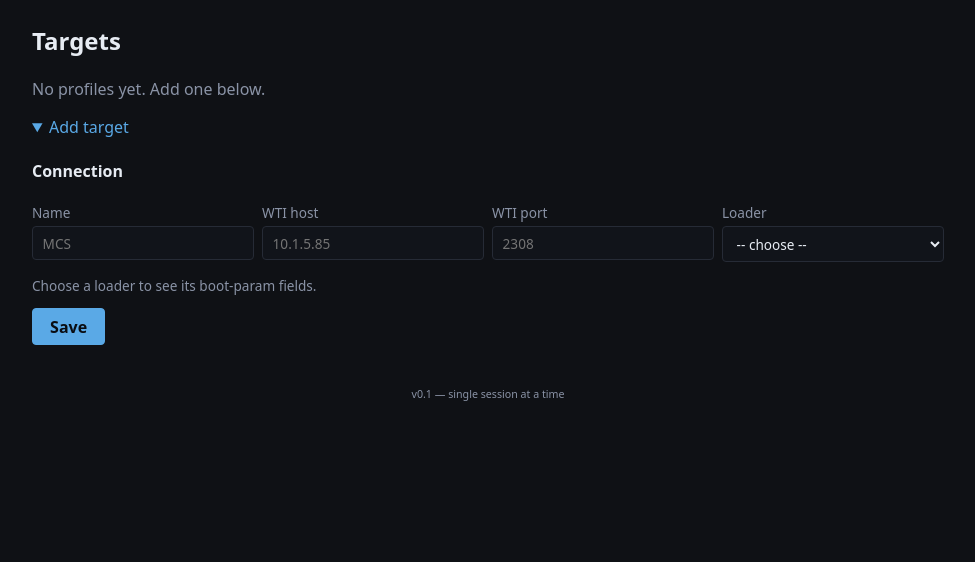
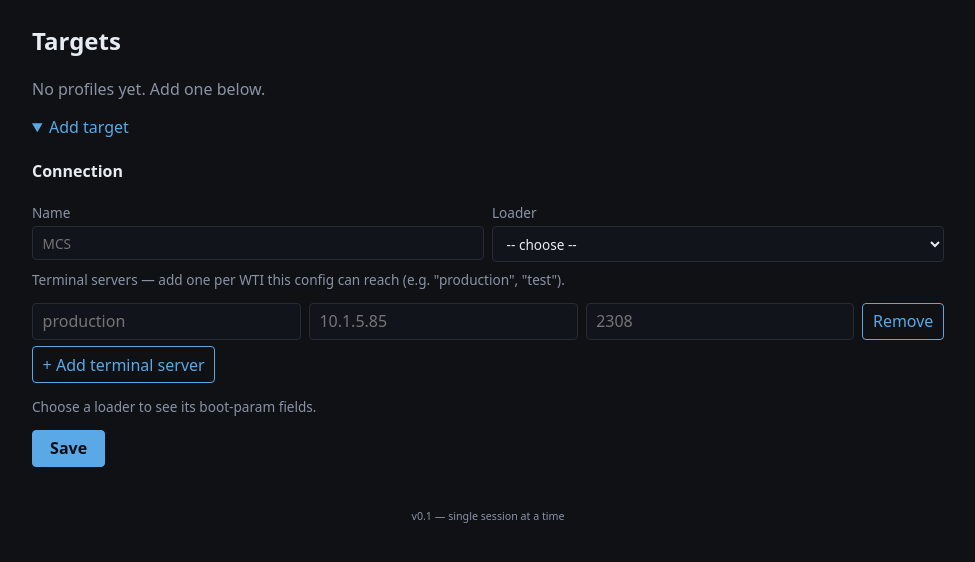
Before and after one commit to gemini-rtsw/bootsmith, a Flask app: page / in a window 1280 px wide, after a click on "Add target". Shown: the part 84-646 px from the top of the page, without its empty margins (152-1127 px from the left). Run offline with Flask 3, Linux system fonts and the light colour scheme.

Commit message:
Allow a profile to have multiple terminal servers
A config (loader, boot params, prompts) is often reused against more
than one physical VME reachable through different WTIs -- e.g.
production vs. test bench -- so a Profile now holds a list of named
TerminalServers instead of a single wti_host/wti_port. Connect shows a
picker when a profile has more than one; single-server profiles behave
exactly as before. Legacy profile JSON with wti_host/wti_port loads
transparently as a one-entry list.

Co-Authored-By: Claude Sonnet 5 <noreply@anthropic.com>

```diff
--- a/src/bootsmith/app.py
+++ b/src/bootsmith/app.py
@@ -99,24 +99,24 @@ def create_app() -> Flask:
     @app.post("/profiles")
     def create_profile():
         name = (request.form.get("name") or "").strip()
-        host = (request.form.get("wti_host") or "").strip()
-        try:
-            port = int(request.form.get("wti_port") or "")
-        except ValueError:
-            return _error("wti_port must be an integer"), 400
         loader_hint = (request.form.get("loader_hint") or "").strip()
-        if not name or not host:
-            return _error("name and wti_host are required"), 400
+        if not name:
+            return _error("name is required"), 400
         if loader_hint not in VALID_LOADERS:
             return _error(
                 f"loader is required; pick one of {sorted(VALID_LOADERS)}"
             ), 400
+        try:
+            terminal_servers = _collect_terminal_servers(request.form)
+        except ValueError as e:
+            return _error(str(e)), 400
+        if not terminal_servers:
+            return _error("at least one terminal server is required"), 400
         if profiles_mod.get_profile(name) is not None:
             return _error(f"profile {name!r} already exists"), 409
         profile = profiles_mod.Profile(
             name=name,
-            wti_host=host,
-            wti_port=port,
+            terminal_servers=terminal_servers,
             loader_hint=loader_hint,
             boot_params=_collect_boot_params(request.form, loader_hint),
         )
@@ -143,21 +143,24 @@ def create_app() -> Flask:
         existing = profiles_mod.get_profile(name)
         if existing is None:
             return _error(f"no such profile: {name!r}"), 404
-        host = (request.form.get("wti_host") or existing.wti_host).strip()
-        try:
-            port = int(request.form.get("wti_port") or existing.wti_port)
-        except ValueError:
-            return _error("wti_port must be an integer"), 400
         loader_hint = (request.form.get("loader_hint") or existing.loader_hint).strip()
         if loader_hint not in VALID_LOADERS:
             return _error(
                 f"loader is required; pick one of {sorted(VALID_LOADERS)}"
             ), 400
-        if not host:
-            return _error("wti_host cannot be empty"), 400
+        # ts_name is only present when the Connection form (which owns the
+        # terminal-server rows) was submitted; the NIOT/ENV/boot-params
+        # forms post to this same endpoint without it, and must leave the
+        # existing terminal servers untouched.
+        if "ts_name" in request.form:
+            try:
+                terminal_servers = _collect_terminal_servers(request.form)
+            except ValueError as e:
+                return _error(str(e)), 400
+            if not terminal_servers:
+                return _error("at least one terminal server is required"), 400
+            existing.terminal_servers = terminal_servers
         loader_changed = loader_hint != existing.loader_hint
-        existing.wti_host = host
-        existing.wti_port = port
         existing.loader_hint = loader_hint
         # Overwrite boot_params if the form submitted any param_* field,
         # or if the loader changed (old fields don't apply to new loader).
@@ -209,18 +212,31 @@ def create_app() -> Flask:
         profile = profiles_mod.get_profile(name)
         if profile is None:
             return _error(f"no such profile: {name!r}"), 404
+        if not profile.terminal_servers:
+            return _error(f"profile {name!r} has no terminal servers configured"), 400
+        ts_name = (request.form.get("terminal_server") or "").strip()
+        if ts_name:
+            terminal_server = profile.terminal_server(ts_name)
+            if terminal_server is None:
+                return _error(f"no such terminal server: {ts_name!r}"), 400
+        elif len(profile.terminal_servers) == 1:
+            terminal_server = profile.terminal_servers[0]
+        else:
+            return _error("multiple terminal servers configured; choose one"), 400
         sessions: SessionManager = app.config["sessions"]
         try:
-            sessions.open(profile)
+            sessions.open(profile, terminal_server)
         except Exception as e:
             print(
                 f"[session/open] failed for {name!r} -> "
-                f"{profile.wti_host}:{profile.wti_port}: {type(e).__name__}: {e}",
+                f"{terminal_server.host}:{terminal_server.port}: {type(e).__name__}: {e}",
                 file=_sys.stderr,
                 flush=True,
             )
             return _error(str(e)), 400
-        return render_template("_session.html", profile=profile)
+        return render_template(
+            "_session.html", profile=profile, terminal_server=terminal_server
+        )
 
     @app.post("/session/close")
     def session_close():
@@ -1036,6 +1052,37 @@ def _collect_boot_params(form, loader: str) -> dict[str, str]:
     return out
 
 
+def _collect_terminal_servers(form) -> list[profiles_mod.TerminalServer]:
+    """Pull the repeated ts_name/ts_host/ts_port rows into TerminalServers.
+
+    Blank template rows (all three fields empty) are skipped so the
+    "+ Add terminal server" row doesn't need to be filled in to submit.
+    Raises ValueError with a user-facing message on any other problem.
+    """
+    names = form.getlist("ts_name")
+    hosts = form.getlist("ts_host")
+    ports = form.getlist("ts_port")
+    servers: list[profiles_mod.TerminalServer] = []
+    seen: set[str] = set()
+    for raw_name, raw_host, raw_port in zip(names, hosts, ports):
+        name = raw_name.strip()
+        host = raw_host.strip()
+        port = raw_port.strip()
+        if not name and not host and not port:
+            continue
+        if not name or not host or not port:
+            raise ValueError("each terminal server needs a name, host, and port")
+        if name in seen:
+            raise ValueError(f"duplicate terminal server name: {name!r}")
+        seen.add(name)
+        try:
+            port_int = int(port)
+        except ValueError:
+            raise ValueError(f"terminal server port must be an integer: {port!r}")
+        servers.append(profiles_mod.TerminalServer(name=name, host=host, port=port_int))
+    return servers
+
+
 def _diff_section(fields, wrote: dict[str, str], got: dict[str, str], loader: str) -> list[dict]:
     """Compute the verify-panel diff for one PPCBug dialogue section.
 
--- a/src/bootsmith/static/style.css
+++ b/src/bootsmith/static/style.css
@@ -239,6 +239,19 @@ button.danger {
   border-radius: 4px;
 }
 .edit-form.hidden { display: none; }
+
+.connect-choice {
+  display: flex;
+  gap: 0.5rem;
+  flex-wrap: wrap;
+  margin-top: 0.5rem;
+}
+.connect-choice.hidden { display: none; }
+
+.terminal-servers { margin-top: 0.4rem; }
+.ts-row { margin-bottom: 0.4rem; }
+.ts-row input { flex: 1; }
+
 .edit-toggle {
   background: transparent;
   color: var(--accent);
--- a/src/bootsmith/templates/_profile_form_fields.html
+++ b/src/bootsmith/templates/_profile_form_fields.html
@@ -1,3 +1,23 @@
+{# Macro: render the repeatable name/host/port rows for a profile's
+   terminal servers, plus an "+ Add" button. `container_id` must be
+   unique on the page (each profile's edit form and the new-target form
+   each get their own). `rows` is a list of TerminalServer (or plain
+   dicts with name/host/port) to pre-fill; pass one blank dict to start
+   a form with a single empty row. #}
+{% macro terminal_server_rows(container_id, rows) %}
+<div id="{{ container_id }}" class="terminal-servers">
+  {% for ts in rows %}
+    <div class="ts-row row">
+      <input name="ts_name" placeholder="production" required value="{{ ts.name }}">
+      <input name="ts_host" placeholder="10.1.5.85" required value="{{ ts.host }}">
+      <input name="ts_port" type="number" min="1" max="65535" placeholder="2308" required value="{{ ts.port }}">
+      <button type="button" class="edit-toggle ts-remove">Remove</button>
+    </div>
+  {% endfor %}
+</div>
+<button type="button" class="edit-toggle ts-add" data-target="{{ container_id }}">+ Add terminal server</button>
+{% endmacro %}
+
 {# Macro: render editable boot-param fields for the given loader. #}
 {% macro boot_param_fields(loader, fields, values) %}
 {% if fields %}
--- a/src/bootsmith/templates/_profile_list.html
+++ b/src/bootsmith/templates/_profile_list.html
@@ -1,4 +1,4 @@
-{% from "_profile_form_fields.html" import boot_param_fields %}
+{% from "_profile_form_fields.html" import boot_param_fields, terminal_server_rows %}
 <section class="profiles">
   <h2>Targets</h2>
   {% if profiles %}
@@ -6,14 +6,26 @@
       {% for p in profiles %}
         <li>
           <div class="row">
+            {% if p.terminal_servers|length > 1 %}
+              <button type="button" class="primary"
+                      onclick="document.getElementById('connect-choice-{{ p.name }}').classList.toggle('hidden')">{{ p.name }}</button>
+              <span class="meta">
+                {{ p.terminal_servers|length }} terminal servers &mdash;
+                {{ loader_labels.get(p.loader_hint, p.loader_hint) }}
+              </span>
+            {% else %}
               <form hx-post="/session/open" hx-target="#main" hx-swap="innerHTML" class="inline">
                 <input type="hidden" name="name" value="{{ p.name }}">
+                {% if p.terminal_servers %}
+                  <input type="hidden" name="terminal_server" value="{{ p.terminal_servers[0].name }}">
+                {% endif %}
                 <button type="submit" class="primary">{{ p.name }}</button>
               </form>
               <span class="meta">
-              {{ p.wti_host }}:{{ p.wti_port }} &mdash;
+                {% if p.terminal_servers %}{{ p.terminal_servers[0].host }}:{{ p.terminal_servers[0].port }} &mdash;{% endif %}
                 {{ loader_labels.get(p.loader_hint, p.loader_hint) }}
               </span>
+            {% endif %}
             <button type="button"
                     class="edit-toggle"
                     onclick="document.getElementById('edit-{{ p.name }}').classList.toggle('hidden')">Edit</button>
@@ -31,6 +43,17 @@
               <button type="submit" class="danger">Delete</button>
             </form>
           </div>
+          {% if p.terminal_servers|length > 1 %}
+            <div id="connect-choice-{{ p.name }}" class="connect-choice hidden">
+              {% for ts in p.terminal_servers %}
+                <form hx-post="/session/open" hx-target="#main" hx-swap="innerHTML" class="inline">
+                  <input type="hidden" name="name" value="{{ p.name }}">
+                  <input type="hidden" name="terminal_server" value="{{ ts.name }}">
+                  <button type="submit">{{ ts.name }} ({{ ts.host }}:{{ ts.port }})</button>
+                </form>
+              {% endfor %}
+            </div>
+          {% endif %}
           {% if p.boot_params %}
             <details class="params-view">
               <summary>View params</summary>
@@ -66,8 +89,6 @@
                 <label>Name <input name="new_name" required value="{{ p.name }}"
                                     pattern="[A-Za-z0-9._-]{1,64}"
                                     title="letters, digits, dot, underscore, hyphen; max 64 chars"></label>
-                <label>WTI host <input name="wti_host" required value="{{ p.wti_host }}"></label>
-                <label>WTI port <input name="wti_port" required type="number" min="1" max="65535" value="{{ p.wti_port }}"></label>
                 <label>Loader
                   <select name="loader_hint" required data-edit-loader-select="{{ p.name }}">
                     {% if p.loader_hint not in loader_labels %}
@@ -79,6 +100,12 @@
                   </select>
                 </label>
               </div>
+              <p class="hint" style="margin-top:0.5rem;">
+                Terminal servers &mdash; add one per WTI this config can reach
+                (e.g. "production", "test"). Connect will ask which one to
+                use when there's more than one.
+              </p>
+              {{ terminal_server_rows("edit-ts-" + p.name, p.terminal_servers) }}
             </form>
 
             <div id="edit-params-{{ p.name }}" data-edit-params-container>
@@ -130,8 +157,6 @@
       <h4>Connection</h4>
       <div class="grid">
         <label>Name <input name="name" required placeholder="MCS"></label>
-        <label>WTI host <input name="wti_host" required placeholder="10.1.5.85"></label>
-        <label>WTI port <input name="wti_port" required type="number" min="1" max="65535" placeholder="2308"></label>
         <label>Loader
           <select name="loader_hint" required id="new-loader-select">
             <option value="" selected disabled>-- choose --</option>
@@ -141,6 +166,11 @@
           </select>
         </label>
       </div>
+      <p class="hint" style="margin-top:0.5rem;">
+        Terminal servers &mdash; add one per WTI this config can reach
+        (e.g. "production", "test").
+      </p>
+      {{ terminal_server_rows("new-target-ts", [{"name": "", "host": "", "port": ""}]) }}
       <div id="new-target-params">
         <p class="hint">Choose a loader to see its boot-param fields.</p>
       </div>
@@ -166,6 +196,42 @@
 
 <script>
   (function () {
+    // Repeatable terminal-server rows (name/host/port), used by both the
+    // "Add target" form and each profile's Connection edit form. Rows are
+    // attached here rather than via a document-level delegated listener
+    // because the whole #main subtree (including this script) is replaced
+    // on every htmx swap -- a delegated document listener would pile up a
+    // fresh copy on every swap instead of going away with the old DOM.
+    function removeTsRow(row) {
+      const container = row.parentElement;
+      if (container && container.querySelectorAll(".ts-row").length > 1) {
+        row.remove();
+      }
+    }
+
+    function wireTsRemove(row) {
+      const btn = row.querySelector(".ts-remove");
+      if (btn) btn.addEventListener("click", () => removeTsRow(row));
+    }
+
+    document.querySelectorAll(".ts-row").forEach(wireTsRemove);
+
+    document.querySelectorAll(".ts-add").forEach((btn) => {
+      btn.addEventListener("click", () => {
+        const container = document.getElementById(btn.getAttribute("data-target"));
+        if (!container) return;
+        const row = document.createElement("div");
+        row.className = "ts-row row";
+        row.innerHTML =
+          '<input name="ts_name" placeholder="production" required>' +
+          '<input name="ts_host" placeholder="10.1.5.85" required>' +
+          '<input name="ts_port" type="number" min="1" max="65535" placeholder="2308" required>' +
+          '<button type="button" class="edit-toggle ts-remove">Remove</button>';
+        container.appendChild(row);
+        wireTsRemove(row);
+      });
+    });
+
     function swapInto(container, loader, headingPrefix) {
       const tpl = document.getElementById("new-params-" + loader);
       if (tpl) {
--- a/src/bootsmith/templates/_session.html
+++ b/src/bootsmith/templates/_session.html
@@ -2,7 +2,7 @@
   {% set boot_label = "Boot (NBO)" if profile.loader_hint == "ppcbug" else "Boot (@)" %}
   <div class="session-header">
     <h2>{{ profile.name }}</h2>
-    <span class="meta">{{ profile.wti_host }}:{{ profile.wti_port }}</span>
+    <span class="meta">{{ terminal_server.name }} &mdash; {{ terminal_server.host }}:{{ terminal_server.port }}</span>
     <form hx-post="/params/boot" hx-target="#params" hx-swap="innerHTML" class="inline">
       <button type="submit" class="primary">{{ boot_label }}</button>
     </form>
```
Also changed, not shown: src/bootsmith/profiles.py (+39 -6 lines), src/bootsmith/session.py (+11 -5 lines), tests/test_watcher.py (+2 -2 lines). Lines whose indentation alone changed are shown as unchanged.
